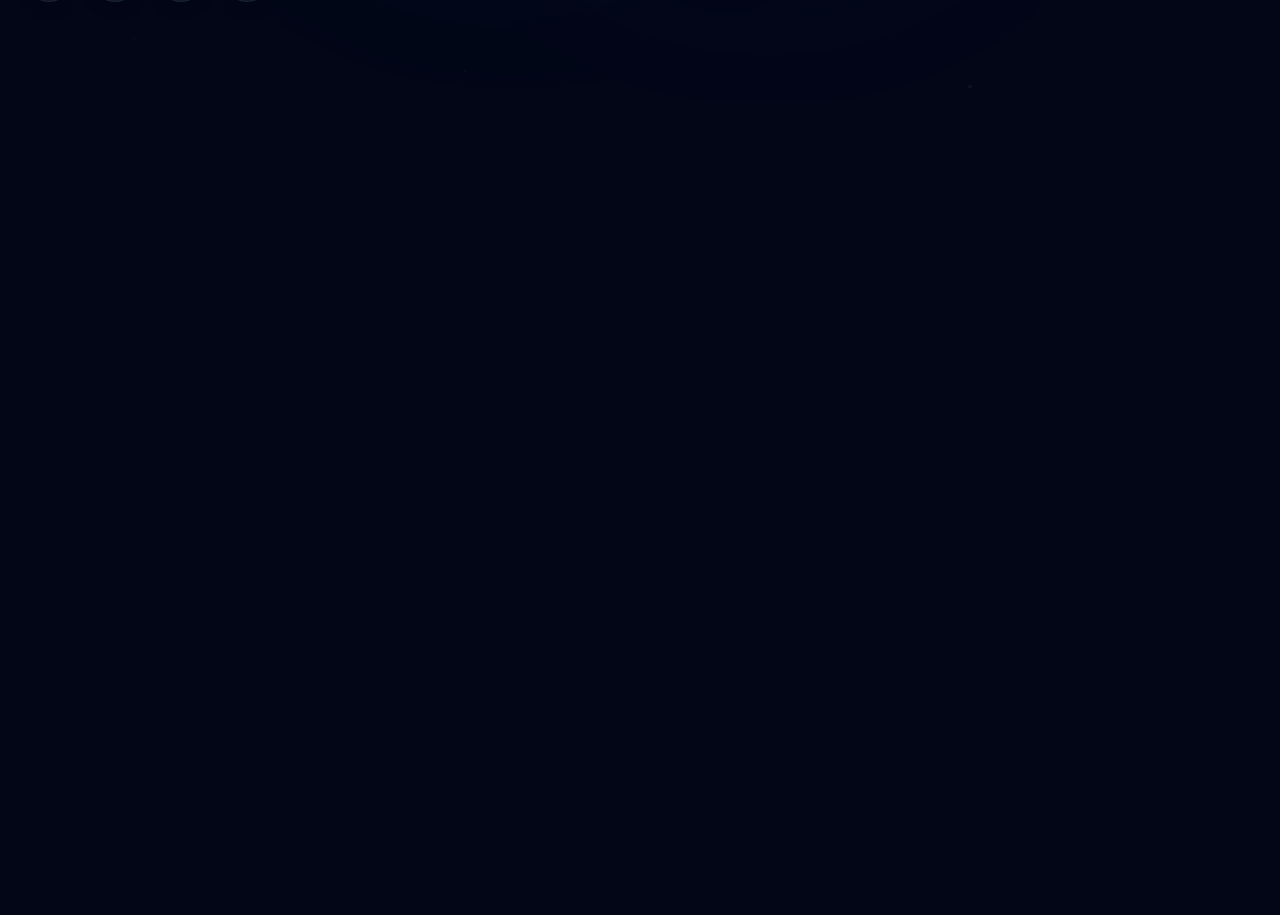
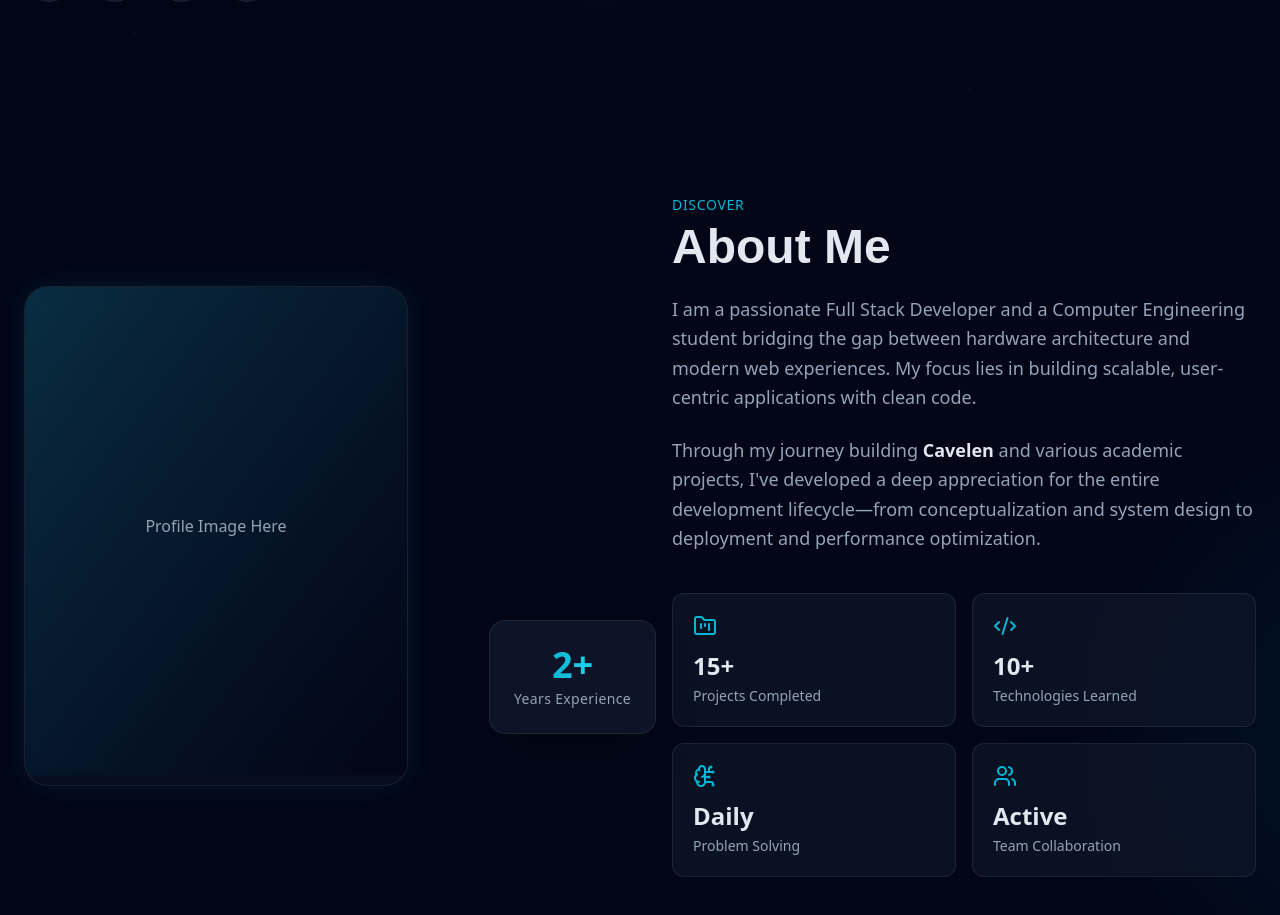
Before and after one commit to sabbir-hossain-dev/CavelenUpdate, a Next.js app: page / in a window 1280 px wide. Shown: the part 781-1696 px from the top of the page. Before the commit the page ends 880 px from the top, so only its background shows below. Built offline with nearby package versions, Linux system fonts and the light colour scheme.

Commit message:
feat: add about section

```diff
--- a/src/app/page.tsx
+++ b/src/app/page.tsx
@@ -1,9 +1,11 @@
 import Hero from "@/sections/Hero";
+import About from "@/sections/About";
 
 export default function Home() {
   return (
     <main className="bg-[#020617]">
       <Hero />
+      <About />
     </main>
   );
 }
--- /dev/null
+++ b/src/sections/About.tsx
@@ -0,0 +1,97 @@
+"use client";
+import { motion } from "framer-motion";
+import { FolderKanban, Code2, BrainCircuit, Users } from "lucide-react";
+
+export default function About() {
+  const cards = [
+    { title: "Projects Completed", value: "15+", icon: FolderKanban },
+    { title: "Technologies Learned", value: "10+", icon: Code2 },
+    { title: "Problem Solving", value: "Daily", icon: BrainCircuit },
+    { title: "Team Collaboration", value: "Active", icon: Users },
+  ];
+
+  return (
+    <section id="about" className="py-24 bg-[#020617] relative overflow-hidden">
+      {/* Background Subtle Glow */}
+      <div className="absolute top-1/2 -right-1/4 w-96 h-96 bg-[#06B6D4]/10 rounded-full blur-[120px] pointer-events-none" />
+
+      <div className="max-w-7xl mx-auto px-6 grid lg:grid-cols-2 gap-16 items-center z-10 relative">
+
+        {/* Left Side: Profile Image & Floating Badge */}
+        <motion.div
+          initial={{ opacity: 0, x: -50 }}
+          whileInView={{ opacity: 1, x: 0 }}
+          viewport={{ once: true, margin: "-100px" }}
+          transition={{ duration: 0.8 }}
+          className="relative flex justify-center lg:justify-start"
+        >
+          {/* Image Container */}
+          <div className="relative w-72 h-[400px] md:w-96 md:h-[500px] rounded-3xl overflow-hidden border border-[rgba(255,255,255,0.08)] bg-[#0F172A]/50 backdrop-blur-sm shadow-[0_0_30px_rgba(6,182,212,0.1)]">
+            <motion.div
+              animate={{ y: [-10, 10, -10] }}
+              transition={{ duration: 6, repeat: Infinity, ease: "easeInOut" }}
+              className="absolute inset-0 bg-gradient-to-br from-[#06B6D4]/20 to-[#020617] flex items-center justify-center"
+            >
+              <span className="text-[#94A3B8] font-medium">Profile Image Here</span>
+            </motion.div>
+          </div>
+
+          {/* Floating Experience Badge */}
+          <motion.div
+            animate={{ y: [0, -15, 0] }}
+            transition={{ duration: 4, repeat: Infinity, ease: "easeInOut", delay: 1 }}
+            className="absolute -bottom-6 -right-6 md:bottom-12 md:-right-12 bg-[#0F172A]/90 border border-[rgba(255,255,255,0.08)] backdrop-blur-xl p-6 rounded-2xl shadow-2xl flex flex-col items-center justify-center gap-1"
+          >
+            <span className="text-4xl font-black text-transparent bg-clip-text bg-gradient-to-r from-[#06B6D4] to-[#22D3EE]">2+</span>
+            <span className="text-[#94A3B8] text-sm font-medium tracking-wide">Years Experience</span>
+          </motion.div>
+        </motion.div>
+
+        {/* Right Side: Content */}
+        <motion.div
+          initial={{ opacity: 0, x: 50 }}
+          whileInView={{ opacity: 1, x: 0 }}
+          viewport={{ once: true, margin: "-100px" }}
+          transition={{ duration: 0.8 }}
+          className="flex flex-col gap-6"
+        >
+          <div className="flex flex-col gap-2">
+            <span className="text-[#06B6D4] font-medium tracking-wider uppercase text-sm">Discover</span>
+            <h2 className="text-4xl md:text-5xl font-bold text-[#E2E8F0] font-['Space_Grotesk',sans-serif]">
+              About Me
+            </h2>
+          </div>
+
+          <p className="text-[#94A3B8] text-lg leading-relaxed">
+            I am a passionate Full Stack Developer and a Computer Engineering student bridging the gap between hardware architecture and modern web experiences. My focus lies in building scalable, user-centric applications with clean code.
+          </p>
+
+          <p className="text-[#94A3B8] text-lg leading-relaxed mb-4">
+            Through my journey building <span className="text-[#E2E8F0] font-semibold">Cavelen</span> and various academic projects, I've developed a deep appreciation for the entire development lifecycle—from conceptualization and system design to deployment and performance optimization.
+          </p>
+
+          {/* Info Cards Grid */}
+          <div className="grid grid-cols-2 gap-4">
+            {cards.map((card, index) => {
+              const Icon = card.icon;
+              return (
+                <motion.div
+                  key={index}
+                  whileHover={{ y: -5, scale: 1.02 }}
+                  className="bg-[#0F172A]/70 border border-[rgba(255,255,255,0.08)] rounded-xl p-5 flex flex-col gap-3 transition-all duration-300 hover:border-[#06B6D4]/50 hover:shadow-[0_0_20px_rgba(6,182,212,0.15)] group"
+                >
+                  <Icon className="text-[#06B6D4] group-hover:text-[#22D3EE] transition-colors" size={24} />
+                  <div>
+                    <h4 className="text-2xl font-bold text-[#E2E8F0] mb-1">{card.value}</h4>
+                    <p className="text-[#94A3B8] text-sm font-medium">{card.title}</p>
+                  </div>
+                </motion.div>
+              );
+            })}
+          </div>
+        </motion.div>
+
+      </div>
+    </section>
+  );
+}
```
